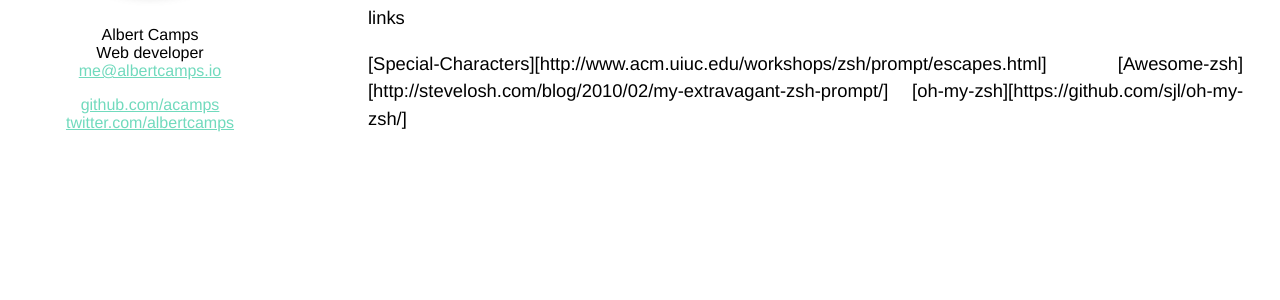
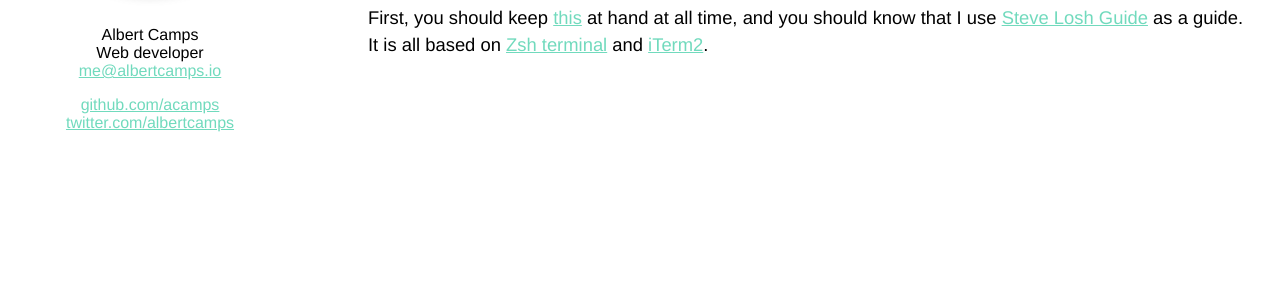
Before and after one commit to lapd-c/acamps.github.io, a Jekyll site: the page built from _posts/2013-09-17-Setting-up-my-terminal.markdown, in a window 1280 px wide, cut to the strip 315-955 px from the top of the page. Shown: the top 300 px of the strip. Built offline with Jekyll 4.4.1, drawn with Linux system fonts in a browser that asks for light colours; Markdown is read by kramdown in place of the engine named in the settings.

Commit message:
Font change, and links correted in second post.

```diff
--- a/_posts/2013-09-17-Setting-up-my-terminal.markdown
+++ b/_posts/2013-09-17-Setting-up-my-terminal.markdown
@@ -7,8 +7,9 @@ categories: mac terminal oh-my-zsh
 
 So, let's say I installed everything back again, and yes I had my terminal set up, but now I wanted to make some small changes, that didn't take _that_ long, but they did take __longer__ than expected, so here you have the details.
 
-links
+First, you should keep [this][Special-Characters] at hand at all time, and you should know that I use [Steve Losh Guide][Awesome-zsh] as a guide. It is all based on [Zsh terminal][oh-my-zsh] and [iTerm2][iterm2].
 
-[Special-Characters][http://www.acm.uiuc.edu/workshops/zsh/prompt/escapes.html]
-[Awesome-zsh][http://stevelosh.com/blog/2010/02/my-extravagant-zsh-prompt/]
-[oh-my-zsh][https://github.com/sjl/oh-my-zsh/]
+[Special-Characters]:http://www.acm.uiuc.edu/workshops/zsh/prompt/escapes.html
+[Awesome-zsh]:http://stevelosh.com/blog/2010/02/my-extravagant-zsh-prompt/
+[oh-my-zsh]:https://github.com/sjl/oh-my-zsh/
+[iterm2]:http://www.iterm2.com/
--- a/css/main.css
+++ b/css/main.css
@@ -14,7 +14,7 @@ html, body { height: 100%; }
 
 body {
   background-color: #FFF;
-  font: 1em Helvetica, Arial, sans-serif;
+  font: 1em 'Helvetica Neue', Helvetica, Arial, sans-serif;
   font-weight:lighter;
   text-align: center;
 }
@@ -73,7 +73,7 @@ ul.posts span {
   display: inline-block;
   font-weight:100;
   color: #1abc9c;
-  font-family: Tahoma;
+  font-family: 'Helvetica Neue';
   margin-bottom: 2em;
 }
 
```
